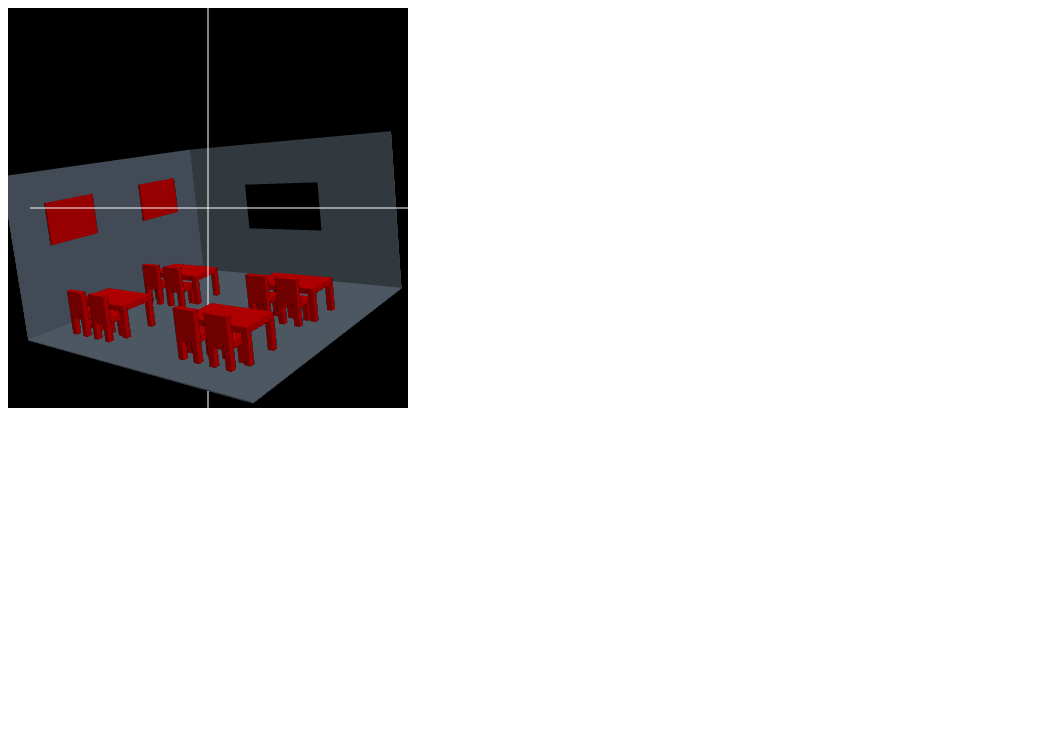
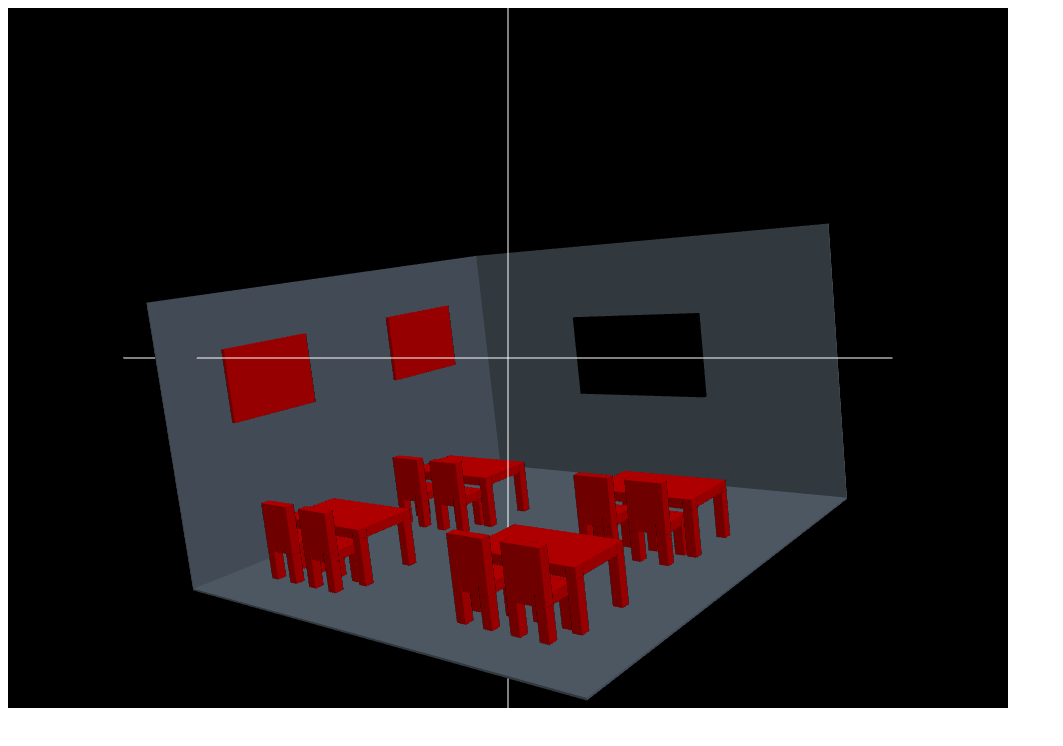
Before and after one commit to alexstuckey/webgl-y2, a plain HTML site: page index.html in a window 1280 px wide. Shown: the whole page, without its empty margins (0-1063 px from the left). Drawn offline with Linux system fonts and the light colour scheme.

Commit message:
Increasing size of canvas

```diff
--- a/index.html
+++ b/index.html
@@ -6,7 +6,7 @@
   </head>
 
   <body onload="main()">
-    <canvas id="webgl" width="400" height="400">
+    <canvas id="webgl" width="1000" height="700">
     Please use a browser that supports "canvas"
     </canvas>
 
```
